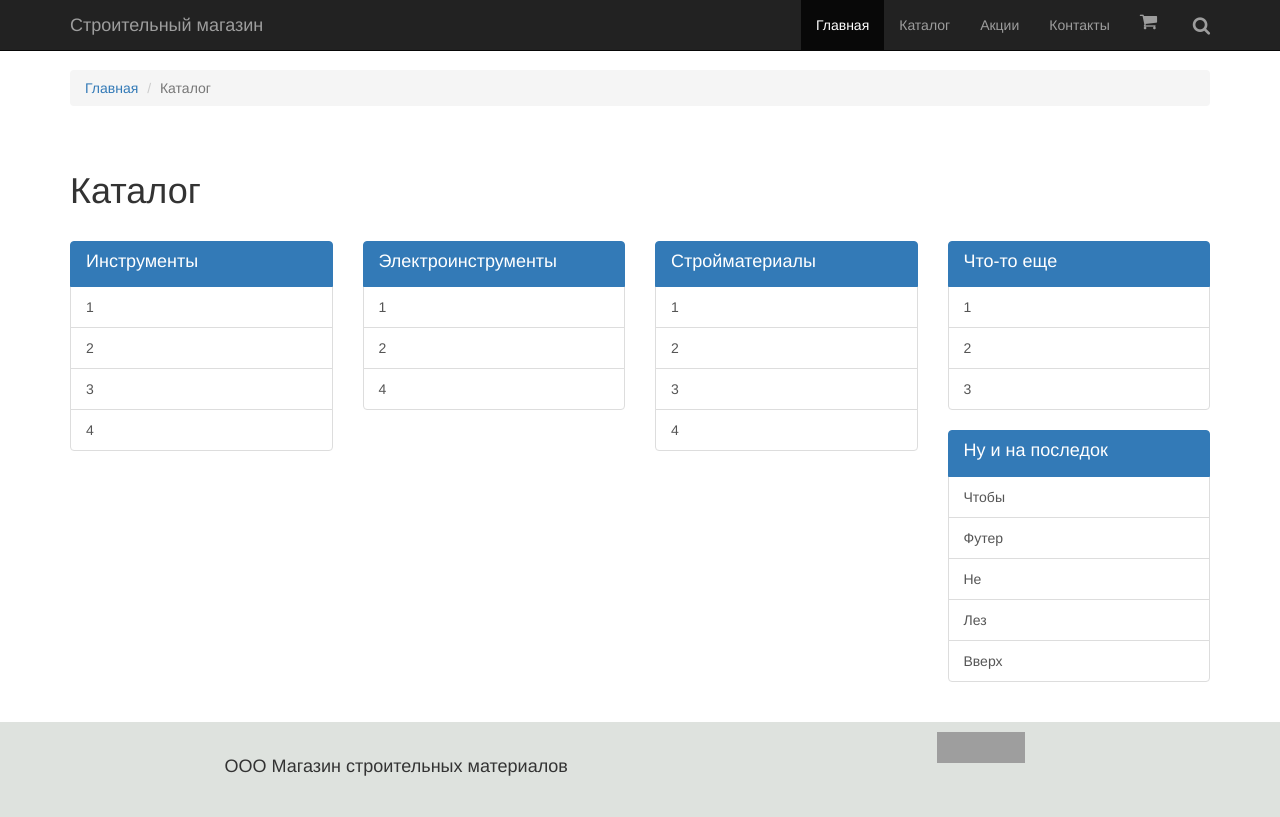
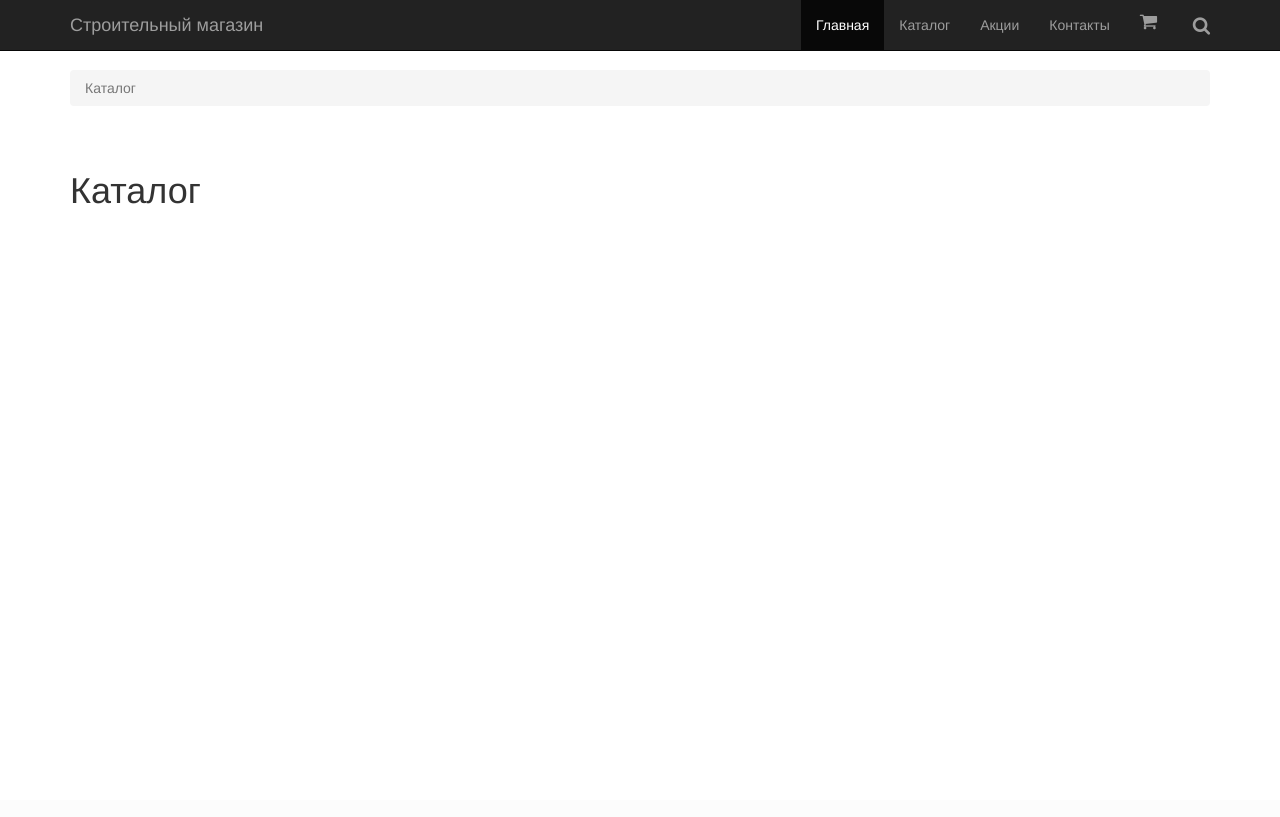
Before and after one commit to AndrewAtanov/online-store, a Django app: page /catalog/ in a window 1280 px wide. After the commit the page ends 204 px from the top, so only its background shows below. Run offline with Django 3.2, Linux system fonts and the light colour scheme; tables that the repository leaves empty hold one stand-in row (values such as "Sample post"); parts of the project's set-up code (start-up, migrations or seed data) failed here and were passed over; some libraries are stand-ins or nearby versions; grey boxes are pictures that could not be loaded.

Commit message:
Navigation created.

```diff
--- a/mainapp/admin.py
+++ b/mainapp/admin.py
@@ -1,4 +1,5 @@
 from django.contrib import admin
-from .models import Product
+from .models import Product, Category
 
 admin.site.register(Product)
+admin.site.register(Category)
--- /dev/null
+++ b/mainapp/cart.py
@@ -0,0 +1,3 @@
+
+def get_cart():
+    pass
--- a/mainapp/static/js/catalog-src.js
+++ b/mainapp/static/js/catalog-src.js
@@ -8,7 +8,7 @@ $(document).ready(function () {
         $.ajax({
             url: "/add-to-cart/",
             type: "GET",
-            data: {"item": $(this).attr('id')},
+            data: {"product_id": $(this).attr('id')},
             success: function (data) {
                 cur_btn.wrap("<span class='label label-success add-to-cart-resp'></span>");
                 cur_btn.replaceWith(data);
--- a/mainapp/templates/mainapp/base.html
+++ b/mainapp/templates/mainapp/base.html
@@ -83,26 +83,26 @@
 {% block content %} {% endblock %}
 
 
-<!-- FOOTER -->
-<footer id="my-footer">
-    <div class="container text-center">
-        <div class="row">
-            <div class="col-md-7">
-                <h4>ООО Магазин строительных материалов</h4>
-            </div>
-            <div class="col-md-5">
-                <p>
-                    <a href="http://jigsaw.w3.org/css-validator/check/referer">
-                        <img style="border:0;width:88px;height:31px"
-                             src="http://jigsaw.w3.org/css-validator/images/vcss-blue"
-                             alt="Valid CSS!"/>
-                    </a>
-                </p>
-            </div>
-        </div>
-    </div>
-</footer>
-<!-- FOOTER -->
+{#<!-- FOOTER -->#}
+{#<footer id="my-footer">#}
+{#    <div class="container text-center">#}
+{#        <div class="row">#}
+{#            <div class="col-md-7">#}
+{#                <h4>ООО Магазин строительных материалов</h4>#}
+{#            </div>#}
+{#            <div class="col-md-5">#}
+{#                <p>#}
+{#                    <a href="http://jigsaw.w3.org/css-validator/check/referer">#}
+{#                        <img style="border:0;width:88px;height:31px"#}
+{#                             src="http://jigsaw.w3.org/css-validator/images/vcss-blue"#}
+{#                             alt="Valid CSS!"/>#}
+{#                    </a>#}
+{#                </p>#}
+{#            </div>#}
+{#        </div>#}
+{#    </div>#}
+{#</footer>#}
+{#<!-- FOOTER -->#}
 
 </body>
 </html>
--- a/mainapp/templates/mainapp/catalog_main.html
+++ b/mainapp/templates/mainapp/catalog_main.html
@@ -10,10 +10,8 @@
             <div class="row">
                 <div class="col-md-12">
                     <ol class="breadcrumb" style="margin-bottom: 5px;">
-                        <li><a href="#">Главная</a></li>
                         <li class="active">Каталог</li>
                     </ol>
-
                 </div>
             </div>
         </div>
@@ -35,7 +33,7 @@
                         </a>
                         {% for v in val %}
 {#                            <a class="list-group-item">#}
-                                <a class="list-group-item" href="/catalog/elec">{{ v }}</a>
+                                <a class="list-group-item" href="/catalog/{{ v.translit_title }}">{{ v }}</a>
 {#                            </a>#}
                         {% endfor %}
                     </div>
--- a/mainapp/templates/mainapp/item.html
+++ b/mainapp/templates/mainapp/item.html
@@ -13,10 +13,10 @@
             <div class="row">
                 <div class="col-md-12">
                     <ol class="breadcrumb" style="margin-bottom: 5px;">
-                        <li><a href="/">Главная</a></li>
                         <li><a href="/catalog/">Каталог</a></li>
-                        <li><a href="/catalog/elec/">Электроинструменты</a></li>
-                        <li class="active">{{ product.title }}</li>
+                        {% for el in nav_bar %}
+                            <li><a href="/catalog/{{ el.translit_title }}">{{ el }}</a></li>
+                        {% endfor %}
                     </ol>
                 </div>
             </div>
--- a/mainapp/templates/mainapp/main.html
+++ b/mainapp/templates/mainapp/main.html
@@ -63,7 +63,7 @@
             </div>
             <div class="row">
                 <div class="col-md-4 text-center">
-                    <a><img alt="Инструменты" src="{% static 'img/tools1.png' %}" class="catalog-type center-block img-responsive"></a>
+                    <a><img href="#" alt="Инструменты" src="{% static 'img/tools1.png' %}" class="catalog-type center-block img-responsive"></a>
                     <h3>Инструменты</h3>
                 </div>
                 <div class="col-md-4">
--- a/mainapp/urls.py
+++ b/mainapp/urls.py
@@ -13,7 +13,7 @@ urlpatterns = [
     url(r'^contact$', views.contact, name='contact'),
     url(r'^catalog/[a-z]+/$', views.catalog_category, name="catalog category"),
     url(r'^sales$', views.sales, name="sales"),
-    url(r'^catalog/[a-z]+/[a-z]+/$', views.item, name="item"),
+    url(r'^products/[^/]+/$', views.item, name="item"),
     url(r'^cart/', views.cart, name='cart'),
     url(r'^add-to-cart/$', views.add, name='add'),
     url(r'^remove-from-cart/$', views.remove, name='remove'),
--- a/mainapp/views.py
+++ b/mainapp/views.py
@@ -1,12 +1,17 @@
 from django.shortcuts import render
 from django.http import HttpResponse
 from paypal.standard.forms import PayPalPaymentsForm
-from .models import Product
+from .models import Product, Category, Cart
+import  string, random
+from datetime import datetime
+
+random.seed(datetime.now())
 
 # Create your views here.
 
 cart_ids = set()
-
+TOKEN_LEN = 40
+ONE_MONTH = 24 * 60 * 60 * 31
 
 def main(request):
     context = {}
@@ -17,17 +22,11 @@ def main(request):
 
 
 def catalog(request):
-    catalog_dict = {"Инструменты":
-                        ["1", "2", "3", "4"],
-                    "Электроинструменты":
-                        ["1", "2", "4"],
-                    "Стройматериалы":
-                        ["1", "2", "3", "4"],
-                    "Что-то еще":
-                        ["1", "2", "3"],
-                    "Ну и на последок":
-                        ["Чтобы", "Футер", "Не", "Лез", "Вверх"]
-                    }
+    catalog_dict = {}
+    main_categories = Category.objects.filter(categories_id__isnull=True)
+    for cat in main_categories:
+        catalog_dict[cat.title] = Category.objects.filter(categories_id=cat.id)
+
     return render(request, 'mainapp/catalog_main.html', {"dict": catalog_dict})
 
 
@@ -40,9 +39,18 @@ def contact(request):
 
 
 def catalog_category(request):
-    products = Product.objects.all()
+    category_name = request.path.split('/')[-2]
 
-    return render(request, 'mainapp/catalog.html', {"products": products})
+    cur_category = Category.objects.filter(translit_title=category_name)[0]
+    nav_bar = [cur_category]
+
+    while nav_bar[-1].categories:
+        nav_bar.append(nav_bar[-1].categories)
+
+    nav_bar.reverse()
+    products = Product.objects.filter(category__translit_title=category_name)
+
+    return render(request, 'mainapp/catalog.html', {"products": products, "nav_bar": nav_bar[1:]})
 
 
 def sales(request):
@@ -54,12 +62,21 @@ def sales(request):
 
 
 def item(request):
-    product = Product.objects.all()[0]
+
+    prod_name = request.path.split('/')[-2]
+
+    cur_prod = Product.objects.filter(translit_title=prod_name)[0]
+    nav_bar = [cur_prod, cur_prod.category]
+
+    while nav_bar[-1].categories:
+        nav_bar.append(nav_bar[-1].categories)
+
+    nav_bar.reverse()
 
     paypal_dict = {
         "business": "receiver_email@example.com",
         "amount": "0.00",
-        "item_name": product.title,
+        "item_name": cur_prod.title,
         "invoice": "unique-invoice-id",
         "notify_url": "https://www.example.com" + 'paypal-ipn'[::-1],
         "return_url": "https://www.example.com/your-return-location/",
@@ -70,14 +87,22 @@ def item(request):
     # Create the instance.
     form = PayPalPaymentsForm(initial=paypal_dict)
 
-    return render(request, 'mainapp/item.html', {"product": product, 'form': form})
+    return render(request, 'mainapp/item.html',
+                  {"product": cur_prod, 'form': form, 'nav_bar': nav_bar[1:]})
+
+
+def __generate_token(_len):
+    return ''.join(random.choice(string.ascii_uppercase + string.digits) for _ in range(_len))
 
 
 def cart(request):
+
     cart_data = Product.objects.filter(id__in=cart_ids)
     cost_sum = 0
     for _item in cart_data:
         cost_sum += _item.price
+
+
 
     # What you want the button to do.
     paypal_dict = {
@@ -103,8 +128,23 @@ def cart(request):
 
 
 def add(request):
-    cart_ids.add(int(request.GET['item']))
-    return HttpResponse("Добавлено")
+    token = request.session._session.get('token', '')
+    add_token = False
+    if not token:
+        token = __generate_token(TOKEN_LEN)
+        _c = Cart(token=token)
+        _c.save()
+        add_token = True
+
+    cur_cart = Cart.objects.filter(token=token)[0]
+    cur_cart.products.add(Product.objects.filter(id=int(request.GET['product_id']))[0])
+
+    response = HttpResponse("Добавлено")
+
+    if add_token:
+        response.set_cookie('token', token, ONE_MONTH)
+
+    return response
 
 
 def remove(request):
```
Also changed, not shown: mainapp/models.py (+32 -13 lines), mainapp/templates/mainapp/catalog.html (+6 -4 lines).
